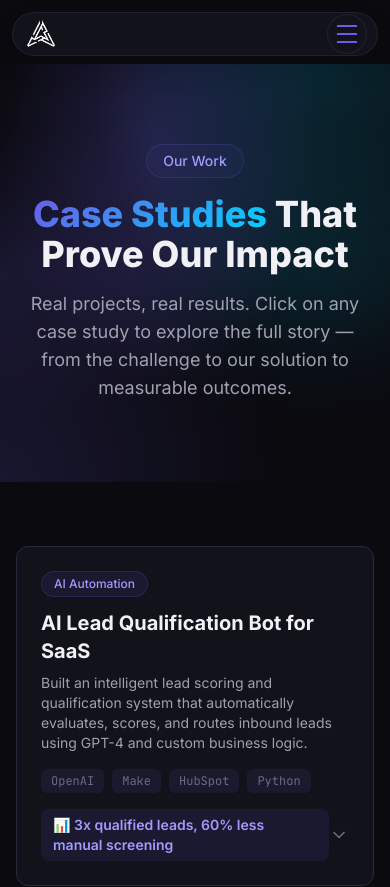
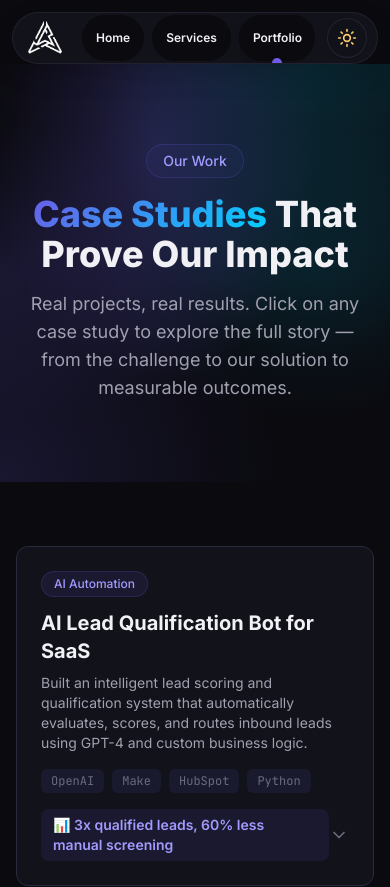
Before and after one commit to Rudra20-05/Autonova, a Next.js app: page /portfolio in a window 390 px wide. Shown: the top 887 px of the page. Built offline with nearby package versions, Linux system fonts and the light colour scheme.

Commit message:
feat(ui): finalize pill navbar for mobile

```diff
--- a/src/components/Navbar.tsx
+++ b/src/components/Navbar.tsx
@@ -35,14 +35,6 @@ export function Navbar() {
           </Link>
         </>
       }
-      mobileFooter={
-        <Link
-          href="/contact"
-          className="flex w-full items-center justify-center rounded-xl bg-gradient-to-r from-[var(--gradient-1-from)] to-[var(--gradient-1-to)] px-6 py-3 font-semibold text-white shadow-lg"
-        >
-          Book a Call
-        </Link>
-      }
     />
   );
 }
--- a/src/components/PillNav.tsx
+++ b/src/components/PillNav.tsx
@@ -3,7 +3,7 @@
 import { useEffect, useState, type ReactNode, type CSSProperties } from 'react';
 import Link from 'next/link';
 import Image, { type StaticImageData } from 'next/image';
-import { motion, AnimatePresence } from 'framer-motion';
+import { motion } from 'framer-motion';
 import { cn } from '@/lib/utils';
 
 export interface PillNavItem {
@@ -25,7 +25,6 @@ interface PillNavProps {
   theme?: 'light' | 'dark';
   initialLoadAnimation?: boolean;
   rightContent?: ReactNode;
-  mobileFooter?: ReactNode;
 }
 
 export function PillNav({
@@ -40,10 +39,8 @@ export function PillNav({
   pillTextColor,
   initialLoadAnimation = true,
   rightContent,
-  mobileFooter,
 }: PillNavProps) {
   const [isScrolled, setIsScrolled] = useState(false);
-  const [isMobileOpen, setIsMobileOpen] = useState(false);
   const resolvedPillTextColor = pillTextColor ?? 'rgb(var(--text-primary))';
   const pillStyles = {
     '--pill-shell': baseColor,
@@ -51,8 +48,6 @@ export function PillNav({
     '--pill-text': resolvedPillTextColor,
     '--pill-hover-text': hoveredPillTextColor,
     '--pill-accent': 'rgb(var(--primary))',
-    '--nav-h': '44px',
-    '--pill-pad-x': '18px',
     '--pill-gap': '4px',
   } as CSSProperties;
 
@@ -62,17 +57,16 @@ export function PillNav({
     return () => window.removeEventListener('scroll', handleScroll);
   }, []);
 
-  useEffect(() => {
-    setIsMobileOpen(false);
-  }, [activeHref]);
-
   return (
     <>
       <motion.nav
         initial={initialLoadAnimation ? { y: -18, opacity: 0 } : false}
         animate={{ y: 0, opacity: 1 }}
         transition={{ duration: 0.45 }}
-        className={cn('fixed inset-x-0 top-3 z-50', className)}
+        className={cn(
+          'fixed inset-x-0 top-3 z-50 [--nav-h:52px] [--pill-pad-x:14px] md:[--nav-h:48px] md:[--pill-pad-x:16px] lg:[--nav-h:44px] lg:[--pill-pad-x:18px]',
+          className
+        )}
         style={pillStyles}
       >
         <div
@@ -102,7 +96,7 @@ export function PillNav({
             </span>
           </Link>
 
-          <div className="hidden h-full items-center rounded-full bg-transparent p-[3px] md:flex">
+          <div className="flex h-full flex-1 items-center gap-2 overflow-x-auto rounded-full bg-transparent p-[3px] md:overflow-visible">
             {items.map((item) => {
               const isActive = activeHref === item.href;
               return (
@@ -110,7 +104,7 @@ export function PillNav({
                   key={item.href}
                   href={item.href}
                   className={cn(
-                    'group relative inline-flex h-[calc(var(--nav-h)-6px)] items-center justify-center rounded-full bg-[color:var(--pill-bg)] px-[var(--pill-pad-x)] text-[13px] font-semibold text-[color:var(--pill-text)] transition-all duration-200 ease-[cubic-bezier(0.25,0.1,0.25,1)] focus-visible:outline-none focus-visible:ring-2 focus-visible:ring-primary/70 active:translate-y-[1px] active:scale-[0.96]',
+                    'group relative inline-flex h-[calc(var(--nav-h)-6px)] items-center justify-center rounded-full bg-[color:var(--pill-bg)] px-[var(--pill-pad-x)] text-[12px] font-semibold text-[color:var(--pill-text)] transition-all duration-200 ease-[cubic-bezier(0.25,0.1,0.25,1)] focus-visible:outline-none focus-visible:ring-2 focus-visible:ring-primary/70 active:translate-y-[1px] active:scale-[0.96] md:text-[13px]',
                     isActive && 'shadow-[0_8px_18px_rgba(0,0,0,0.14)]'
                   )}
                 >
@@ -144,83 +138,11 @@ export function PillNav({
             })}
           </div>
 
-          <div className="flex items-center gap-2">
-            <div className="hidden items-center gap-2 md:flex">{rightContent}</div>
-            <button
-              onClick={() => setIsMobileOpen(!isMobileOpen)}
-              className="flex h-[calc(var(--nav-h)-4px)] w-[calc(var(--nav-h)-4px)] items-center justify-center rounded-full border border-border/60 bg-[color:var(--pill-shell)] md:hidden"
-              aria-label="Toggle menu"
-              aria-expanded={isMobileOpen}
-            >
-              <div className="flex flex-col gap-1.5">
-                <motion.span
-                  animate={isMobileOpen ? { rotate: 45, y: 5 } : { rotate: 0, y: 0 }}
-                  className="block h-0.5 w-5 bg-[color:var(--pill-accent)]"
-                />
-                <motion.span
-                  animate={isMobileOpen ? { opacity: 0 } : { opacity: 1 }}
-                  className="block h-0.5 w-5 bg-[color:var(--pill-accent)]"
-                />
-                <motion.span
-                  animate={isMobileOpen ? { rotate: -45, y: -5 } : { rotate: 0, y: 0 }}
-                  className="block h-0.5 w-5 bg-[color:var(--pill-accent)]"
-                />
-              </div>
-            </button>
+          <div className="flex shrink-0 items-center gap-2">
+            <div className="flex items-center gap-2">{rightContent}</div>
           </div>
         </div>
       </motion.nav>
-
-      <AnimatePresence>
-        {isMobileOpen && (
-          <>
-            <motion.div
-              initial={{ opacity: 0 }}
-              animate={{ opacity: 1 }}
-              exit={{ opacity: 0 }}
-              onClick={() => setIsMobileOpen(false)}
-              className="fixed inset-0 z-40 bg-black/40 backdrop-blur-sm md:hidden"
-            />
-
-            <motion.div
-              initial={{ opacity: 0, y: -8, scale: 0.98 }}
-              animate={{ opacity: 1, y: 0, scale: 1 }}
-              exit={{ opacity: 0, y: -6, scale: 0.98 }}
-              transition={{ duration: 0.2 }}
-              className="fixed left-1/2 top-[calc(0.75rem+var(--nav-h))] z-50 w-[min(520px,calc(100%-2rem))] -translate-x-1/2 rounded-[28px] border border-border/40 bg-[color:var(--pill-shell)] p-2 shadow-[0_18px_45px_rgba(0,0,0,0.2)] md:hidden"
-              style={pillStyles}
-            >
-              <div className="flex flex-col gap-2">
-                {items.map((item, index) => {
-                  const isActive = activeHref === item.href;
-                  return (
-                    <motion.div
-                      key={item.href}
-                      initial={{ opacity: 0, y: 8 }}
-                      animate={{ opacity: 1, y: 0 }}
-                      transition={{ delay: index * 0.04 }}
-                    >
-                      <Link
-                        href={item.href}
-                        className={cn(
-                          'block rounded-full bg-[color:var(--pill-bg)] px-5 py-3 text-sm font-semibold text-[color:var(--pill-text)] transition-transform duration-200 ease-[cubic-bezier(0.25,0.1,0.25,1)] active:scale-[0.97]',
-                          isActive && 'shadow-[0_6px_14px_rgba(0,0,0,0.14)]'
-                        )}
-                        onClick={() => setIsMobileOpen(false)}
-                      >
-                        {item.label}
-                      </Link>
-                    </motion.div>
-                  );
-                })}
-              </div>
-
-              {mobileFooter && <div className="mt-3">{mobileFooter}</div>}
-            </motion.div>
-          </>
-        )}
-      </AnimatePresence>
-
       <div className="h-16" />
     </>
   );
```
